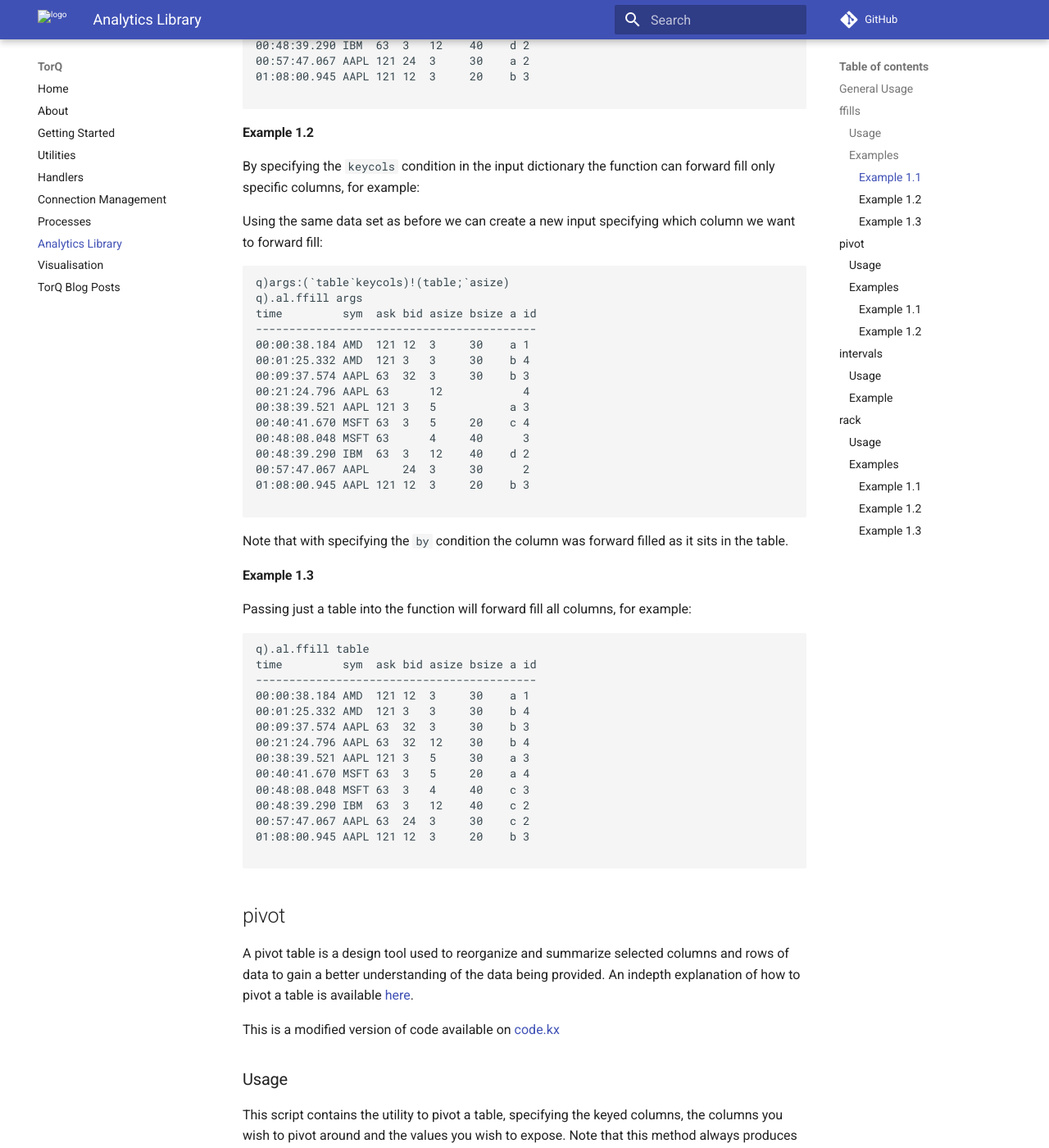
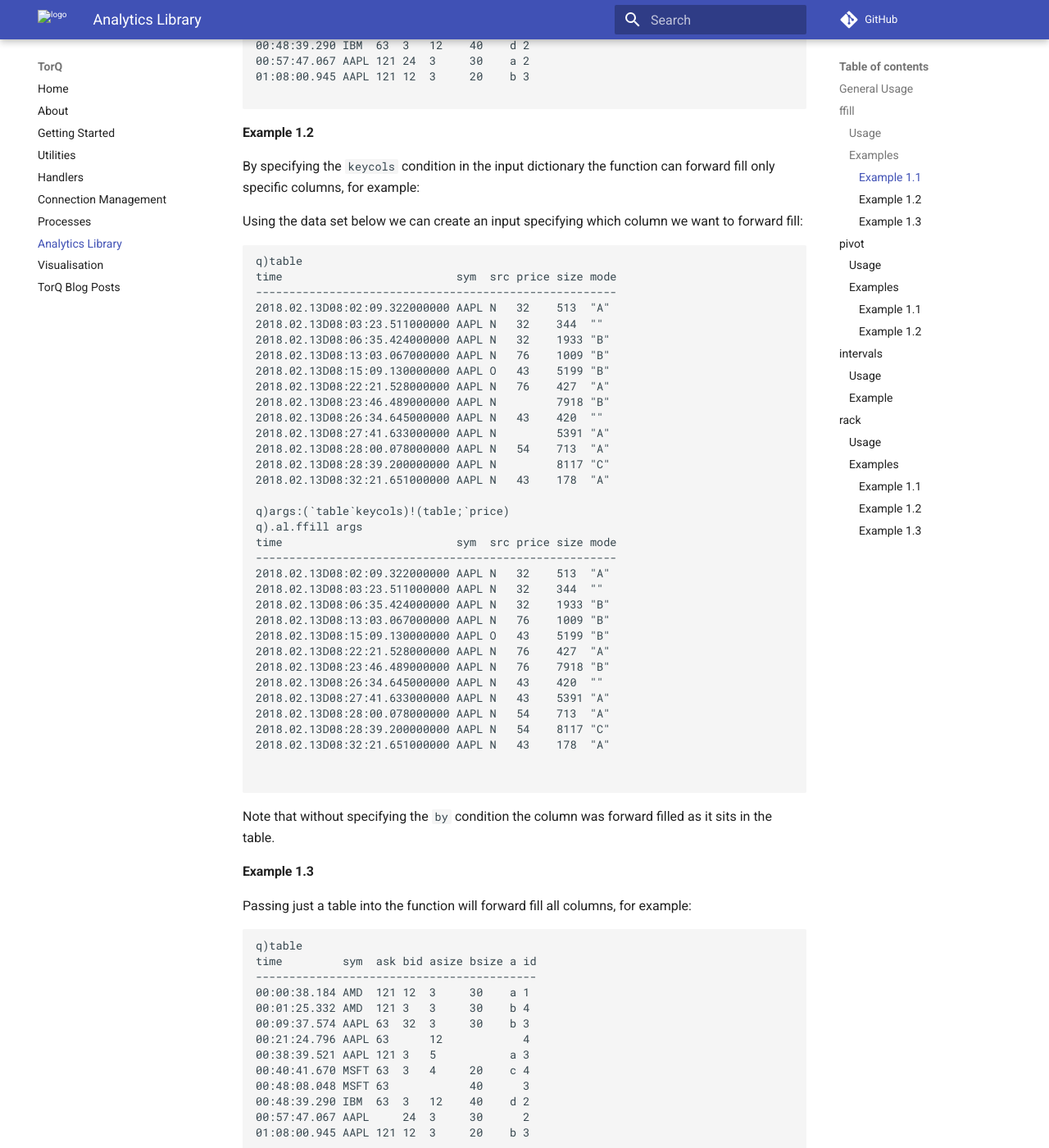
Before and after one commit to DataIntellectTech/TorQ, an MkDocs documentation site: the page built from docs/analyticslib.md, in a window 1280 px wide and 1400 px high, scrolled down 2079 px. Shown: the whole window at 82% size. Built offline with MkDocs 1.6.1 and Material for MkDocs 9.7.7, drawn with Linux system fonts in a browser that asks for light colours; comment, search, counter and statistics services are not loaded; old or Windows-style settings are respelled for this version of MkDocs; some of the changed text lies outside the part shown.

Commit message:
Update analyticslib.md
- Example under forward filling function rewritten.

````diff
--- a/docs/analyticslib.md
+++ b/docs/analyticslib.md
@@ -18,7 +18,7 @@ q).al.pivot[123]
 
 These error traps and messages are to guide the user in the correct use of the utilities and are designed to be as informative as possible.
 
-## ffills
+## ffill
 
 ### Usage
 This script contains the utility to dynamically forward fill a given table keyed by given columns.
@@ -89,11 +89,52 @@ time         sym  ask bid asize bsize a id
 
 By specifying the `keycols` condition in the input dictionary the function can forward fill only specific columns, for example:
 
-Using the same data set as before we can create a new input specifying which column we want to forward fill:
+Using the data set below we can create an input specifying which column we want to forward fill:
 
 ```
-q)args:(`table`keycols)!(table;`asize)
+q)table
+time                          sym  src price size mode
+------------------------------------------------------
+2018.02.13D08:02:09.322000000 AAPL N   32    513  "A"
+2018.02.13D08:03:23.511000000 AAPL N   32    344  ""
+2018.02.13D08:06:35.424000000 AAPL N   32    1933 "B"
+2018.02.13D08:13:03.067000000 AAPL N   76    1009 "B"
+2018.02.13D08:15:09.130000000 AAPL O   43    5199 "B"
+2018.02.13D08:22:21.528000000 AAPL N   76    427  "A"
+2018.02.13D08:23:46.489000000 AAPL N         7918 "B"
+2018.02.13D08:26:34.645000000 AAPL N   43    420  ""
+2018.02.13D08:27:41.633000000 AAPL N         5391 "A"
+2018.02.13D08:28:00.078000000 AAPL N   54    713  "A"
+2018.02.13D08:28:39.200000000 AAPL N         8117 "C"
+2018.02.13D08:32:21.651000000 AAPL N   43    178  "A"
+
+q)args:(`table`keycols)!(table;`price)
 q).al.ffill args
+time                          sym  src price size mode
+------------------------------------------------------
+2018.02.13D08:02:09.322000000 AAPL N   32    513  "A"
+2018.02.13D08:03:23.511000000 AAPL N   32    344  ""
+2018.02.13D08:06:35.424000000 AAPL N   32    1933 "B"
+2018.02.13D08:13:03.067000000 AAPL N   76    1009 "B"
+2018.02.13D08:15:09.130000000 AAPL O   43    5199 "B"
+2018.02.13D08:22:21.528000000 AAPL N   76    427  "A"
+2018.02.13D08:23:46.489000000 AAPL N   76    7918 "B"
+2018.02.13D08:26:34.645000000 AAPL N   43    420  ""
+2018.02.13D08:27:41.633000000 AAPL N   43    5391 "A"
+2018.02.13D08:28:00.078000000 AAPL N   54    713  "A"
+2018.02.13D08:28:39.200000000 AAPL N   54    8117 "C"
+2018.02.13D08:32:21.651000000 AAPL N   43    178  "A"
+
+
+```
+Note that without specifying the `by` condition the column was forward filled as it sits in the table.
+
+#### Example 1.3
+
+Passing just a table into the function will forward fill all columns, for example:
+
+```
+q)table
 time         sym  ask bid asize bsize a id
 ------------------------------------------
 00:00:38.184 AMD  121 12  3     30    a 1
@@ -101,20 +142,12 @@ time         sym  ask bid asize bsize a id
 00:09:37.574 AAPL 63  32  3     30    b 3
 00:21:24.796 AAPL 63      12            4
 00:38:39.521 AAPL 121 3   5           a 3
-00:40:41.670 MSFT 63  3   5     20    c 4
-00:48:08.048 MSFT 63      4     40      3
+00:40:41.670 MSFT 63  3   4     20    c 4
+00:48:08.048 MSFT 63            40      3
 00:48:39.290 IBM  63  3   12    40    d 2
 00:57:47.067 AAPL     24  3     30      2
 01:08:00.945 AAPL 121 12  3     20    b 3
 
-```
-Note that with specifying the `by` condition the column was forward filled as it sits in the table.
-
-#### Example 1.3
-
-Passing just a table into the function will forward fill all columns, for example:
-
-```
 q).al.ffill table
 time         sym  ask bid asize bsize a id
 ------------------------------------------
````
